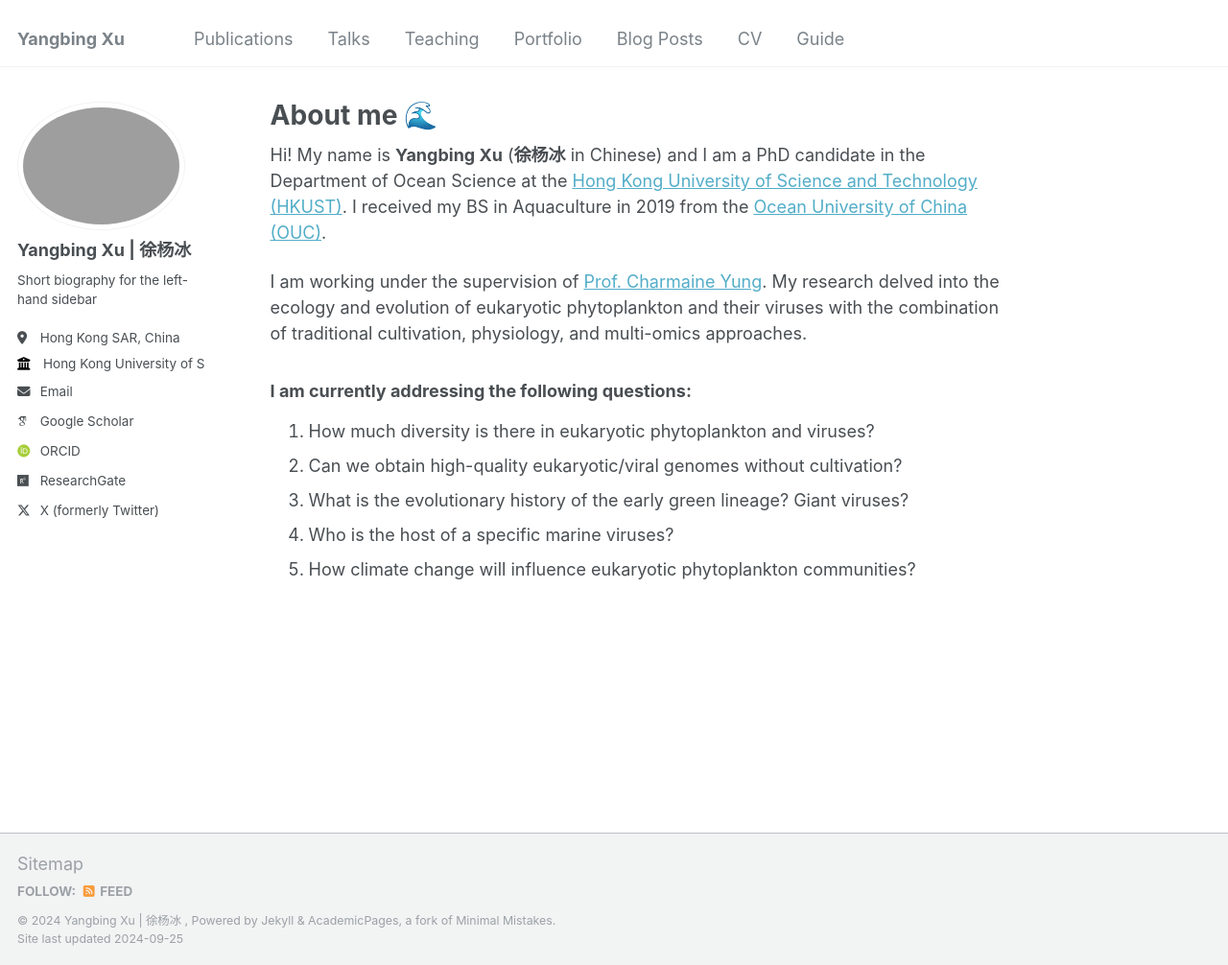
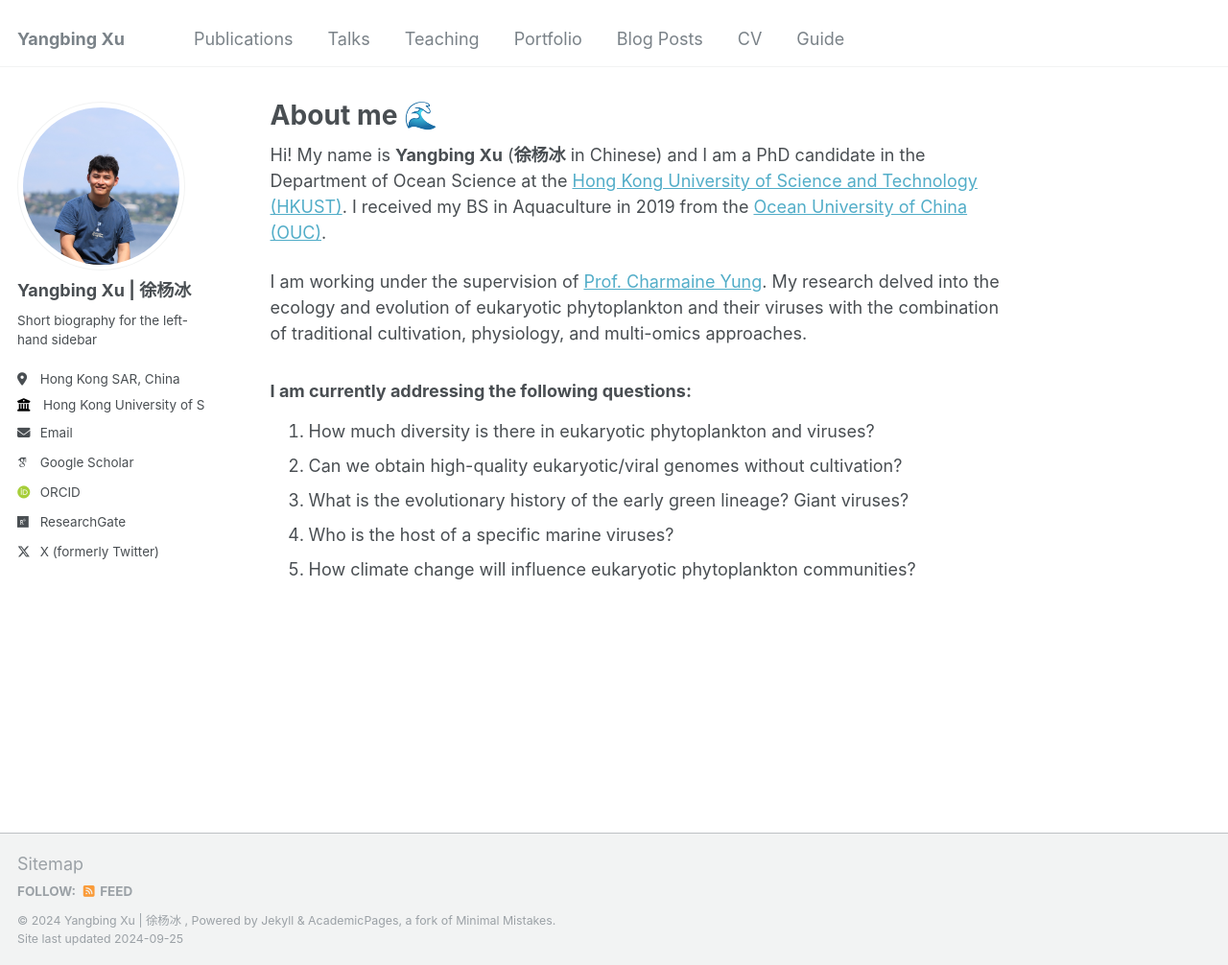
Before and after one commit to Yangbing-Ocean/yangbing, a Jekyll site: the page built from _pages/about.md, in a window 1280 px wide and 1006 px high. Shown: the whole window at 96% size. Built offline with Jekyll 4.4.1, drawn with Linux system fonts in a browser that asks for light colours; some web fonts are replaced.

Commit message:
Update _config.yml

```diff
--- a/_config.yml
+++ b/_config.yml
@@ -21,7 +21,7 @@ repository               : "academicpages/academicpages.github.io"
 #               Additional customization can be done by editing /_includes/author-profile.html
 author:
   # Biographic information
-  avatar           : "Personal photo on the lab page.JPG"
+  avatar           : "IMG_2721.JPG"
   name             : "Yangbing Xu | 徐杨冰"
   pronouns         : # example: "he/his"
   bio              : "Short biography for the left-hand sidebar"
```
